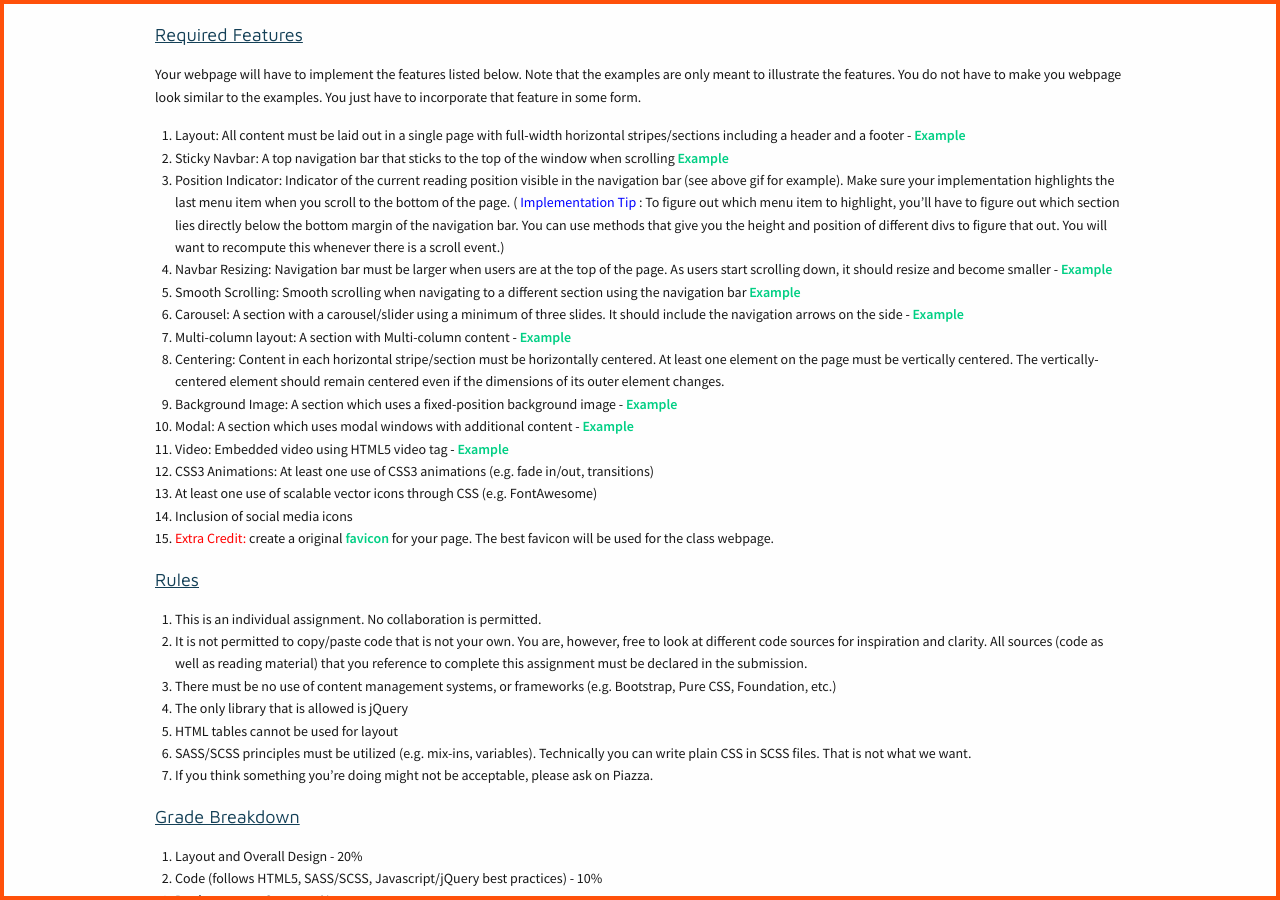
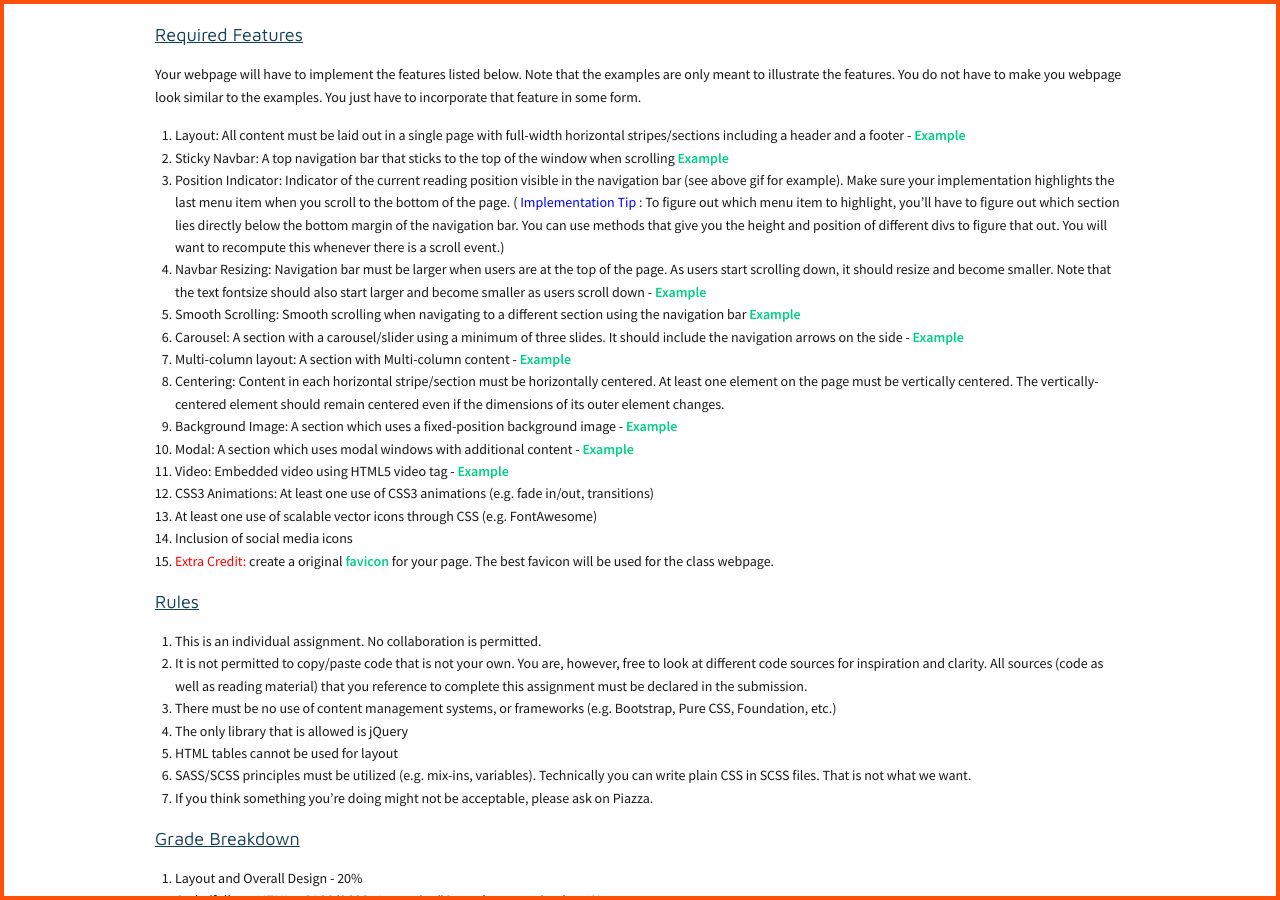
Before and after one commit to biplabdeka/fa2016, a Jekyll site: the page built from _posts/2016-1-26-MP-1.md, in a window 1280 px wide and 900 px high, scrolled down 534 px. Built offline with Jekyll 4.4.1, drawn with Linux system fonts in a browser that asks for light colours; nearby versions of some CDN libraries.

Commit message:
Update 2016-1-26-MP-1.md

```diff
--- a/_posts/2016-1-26-MP-1.md
+++ b/_posts/2016-1-26-MP-1.md
@@ -17,7 +17,7 @@ Your webpage will have to implement the features listed below. Note that the exa
 1. Layout: All content must be laid out in a single page with full-width horizontal stripes/sections including a header and a footer - [Example](http://courses.engr.illinois.edu/cs498rk1/images/mp1/2.png)
 2.	Sticky Navbar: A top navigation bar that sticks to the top of the window when scrolling [Example](http://courses.engr.illinois.edu/cs498rk1/images/mp1/3.gif)
 3.	Position Indicator: Indicator of the current reading position visible in the navigation bar (see above gif for example). Make sure your implementation highlights the last menu item when you scroll to the bottom of the page. (<span style="color: blue"> Implementation Tip </span>: To figure out which menu item to highlight, you'll have to figure out which section lies directly below the bottom margin of the navigation bar. You can use methods that give you the height and position of different divs to figure that out. You will want to recompute this whenever there is a scroll event.)
-4. Navbar Resizing: Navigation bar must be larger when users are at the top of the page. As users start scrolling down, it should resize and become smaller - [Example](http://courses.engr.illinois.edu/cs498rk1/images/mp1/4.gif)
+4. Navbar Resizing: Navigation bar must be larger when users are at the top of the page. As users start scrolling down, it should resize and become smaller. Note that the text fontsize should also start larger and become smaller as users scroll down - [Example](http://courses.engr.illinois.edu/cs498rk1/images/mp1/4.gif)
 5.	Smooth Scrolling: Smooth scrolling when navigating to a different section using the navigation bar [Example](http://courses.engr.illinois.edu/cs498rk1/images/mp1/5.gif)
 6.	Carousel: A section with a carousel/slider using a minimum of three slides. It should include the navigation arrows on the side - [Example](http://courses.engr.illinois.edu/cs498rk1/images/mp1/6.gif)
 7. Multi-column layout: A section with Multi-column content - [Example](http://courses.engr.illinois.edu/cs498rk1/images/mp1/8.png)
```
